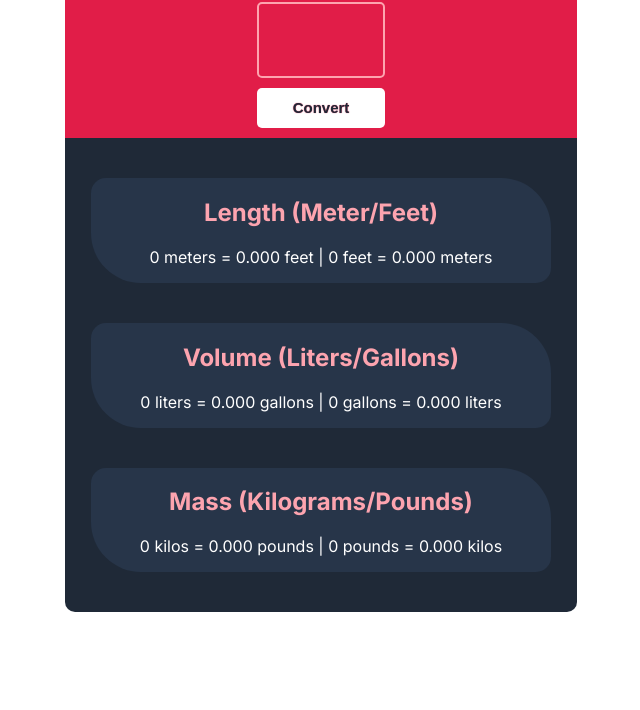
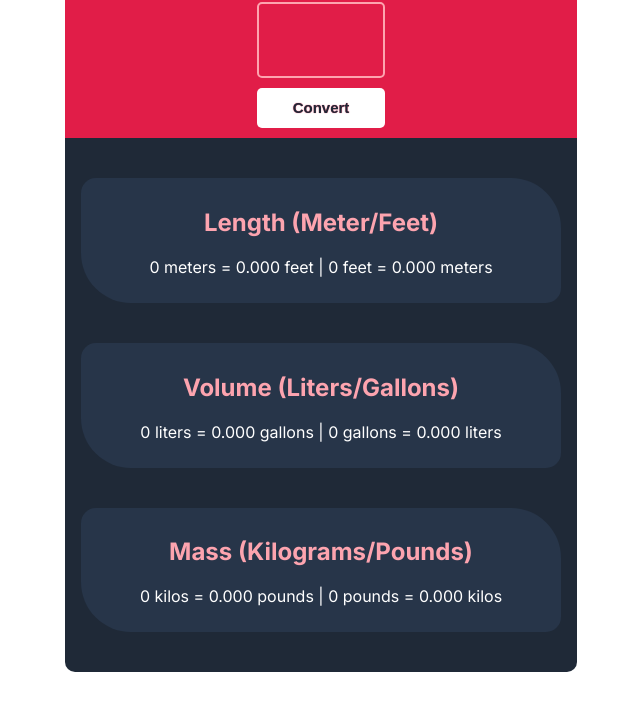
Before and after one commit to tpritchard843/unit-converter, a plain HTML site: page index.html in a window 1280 px wide. Shown: the part 90-800 px from the top of the page, without its empty margins (319-959 px from the left). Drawn offline with Linux system fonts and the light colour scheme.

Commit message:
CSS Updates
Organized CSS code.
Created padding within output boxes to fix clipping issues.

```diff
--- a/styles.css
+++ b/styles.css
@@ -4,6 +4,7 @@ body {
     font-family: 'Inter', sans-serif;
 }
 
+/* Containers */
 .app-box {
     width: 40vw;
     height: 95vh;
@@ -22,6 +23,17 @@ body {
     color: white;
     border-radius: 10px 10px 0 0;
 }
+
+.bottom-container {
+    background: #1F2937;
+    display: flex;
+    flex-direction: column;
+    align-items: center;
+    border-radius: 0 0 10px 10px;
+    padding: 20px 0;
+}
+
+/* input items*/
 
 #input-field {
     width: 120px;
@@ -49,24 +61,17 @@ button {
     margin: 10px;
     padding: 10px 20px;
 }
-
-.bottom-container {
-    background: #1F2937;
-    display: flex;
-    flex-direction: column;
-    align-items: center;
-    border-radius: 0 0 10px 10px;
-    padding: 20px 0;
-}
-
+/* output */
 .box {
     background: #273549;
     color: white;
     margin: 20px;
     width: 36vw;
     border-radius: 15px 50px;
+    padding: 10px;
 }
 
+/* text */
 h1 {
     text-shadow: 0 0 2px black;
 }
```
